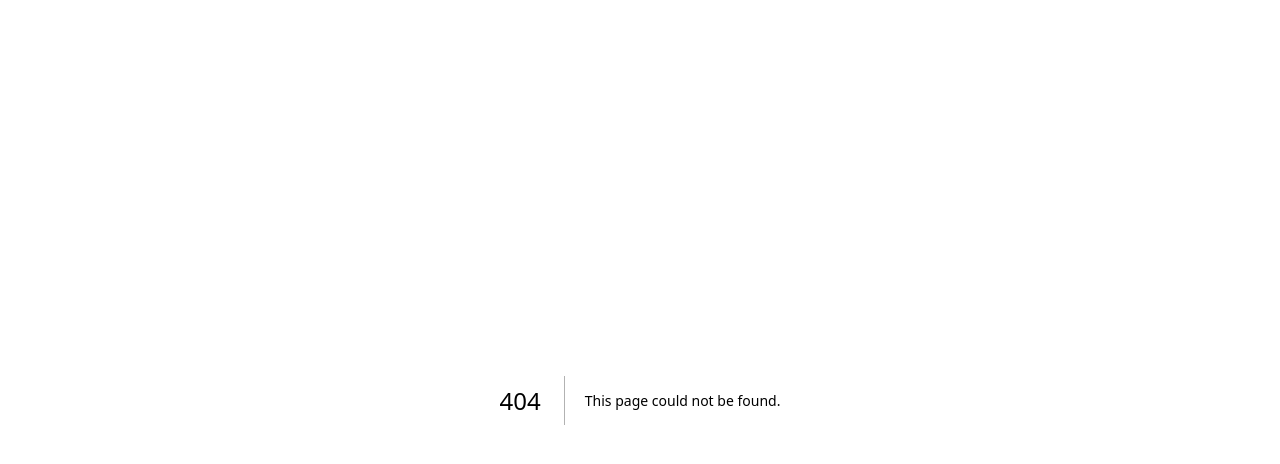
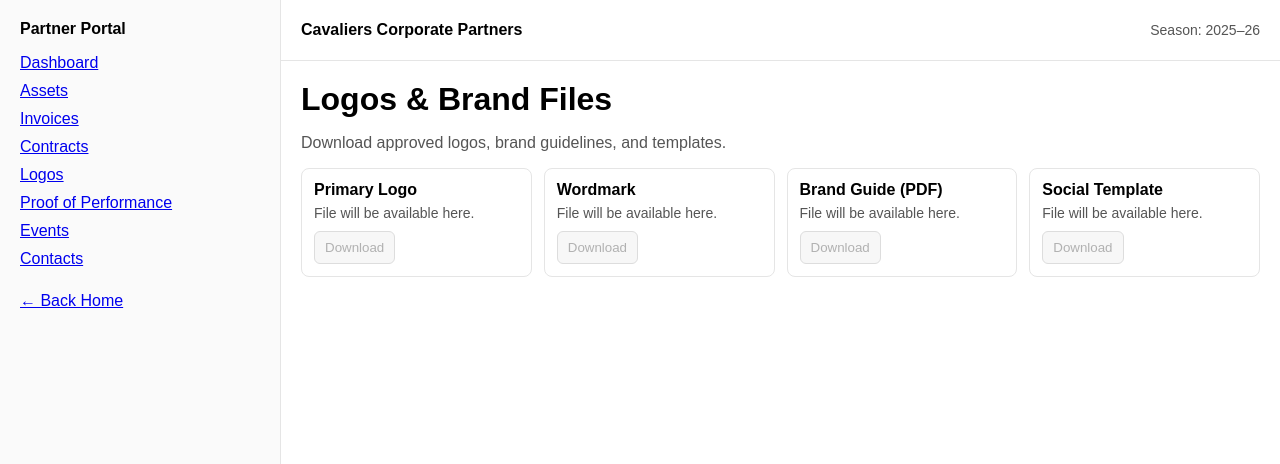
Before and after one commit to griffinfosterf13-collab/partner-dashboard, a Next.js app: page /dashboard/logos in a window 1280 px wide. Before the commit this address had no page. Shown: the top 464 px of the page. Built offline with nearby package versions, Linux system fonts and the light colour scheme.

Commit message:
Create LogosPage component for brand assets

```diff
--- /dev/null
+++ b/app/dashboard/logos/page.tsx
@@ -0,0 +1,34 @@
+export default function LogosPage() {
+  return (
+    <div>
+      <h1 style={{ margin: 0 }}>Logos & Brand Files</h1>
+      <p style={{ color: "#555" }}>
+        Download approved logos, brand guidelines, and templates.
+      </p>
+
+      <div style={{ display: "grid", gridTemplateColumns: "repeat(auto-fit, minmax(220px, 1fr))", gap: 12, marginTop: 16 }}>
+        {["Primary Logo", "Wordmark", "Brand Guide (PDF)", "Social Template"].map((item) => (
+          <div key={item} style={{ border: "1px solid #e5e5e5", borderRadius: 8, padding: 12, background: "#fff" }}>
+            <div style={{ fontWeight: 600 }}>{item}</div>
+            <div style={{ fontSize: 14, color: "#555", marginTop: 6 }}>
+              File will be available here.
+            </div>
+            <button
+              style={{
+                marginTop: 10,
+                padding: "8px 10px",
+                borderRadius: 6,
+                border: "1px solid #ddd",
+                background: "#f7f7f7",
+                cursor: "not-allowed",
+              }}
+              disabled
+            >
+              Download
+            </button>
+          </div>
+        ))}
+      </div>
+    </div>
+  );
+}
```
